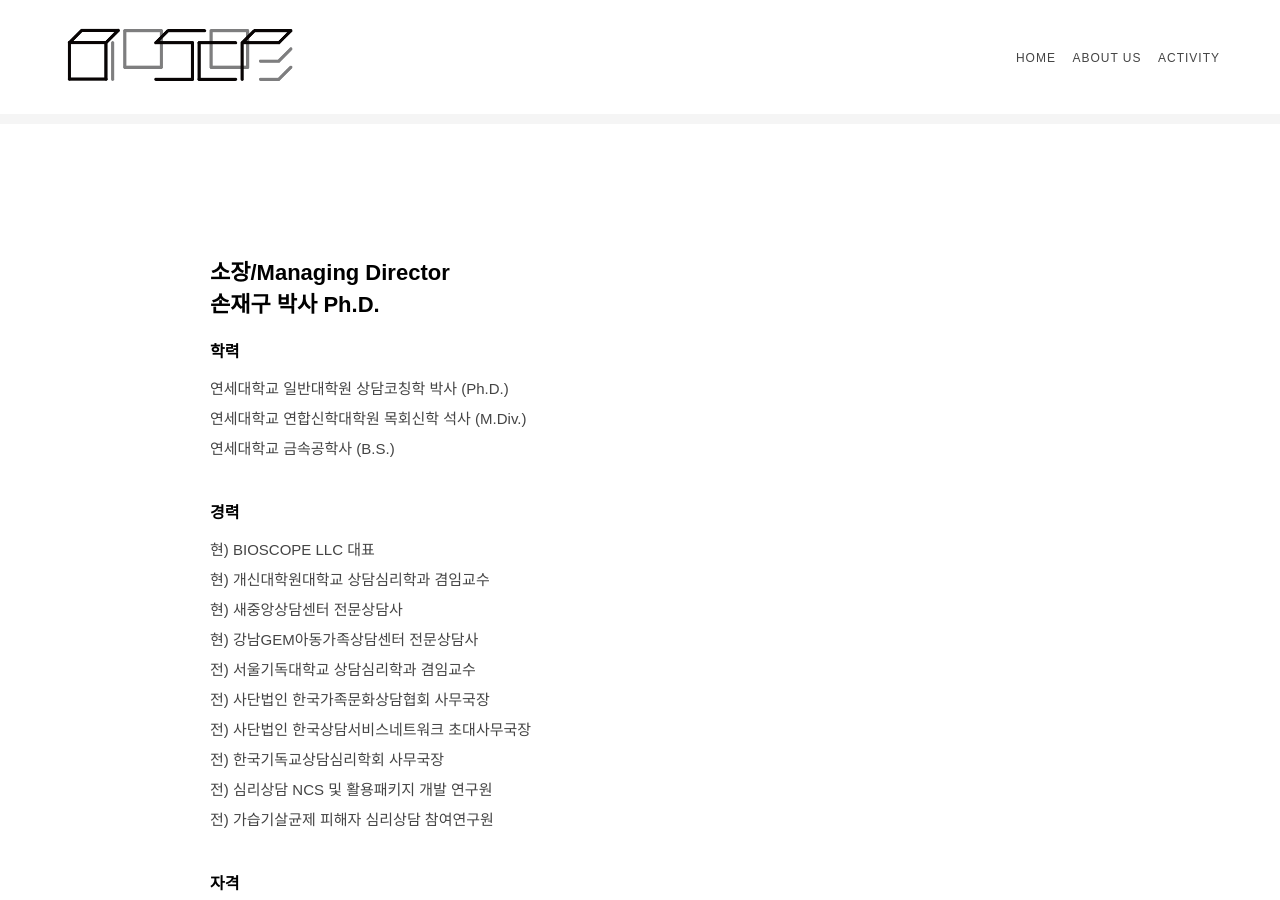
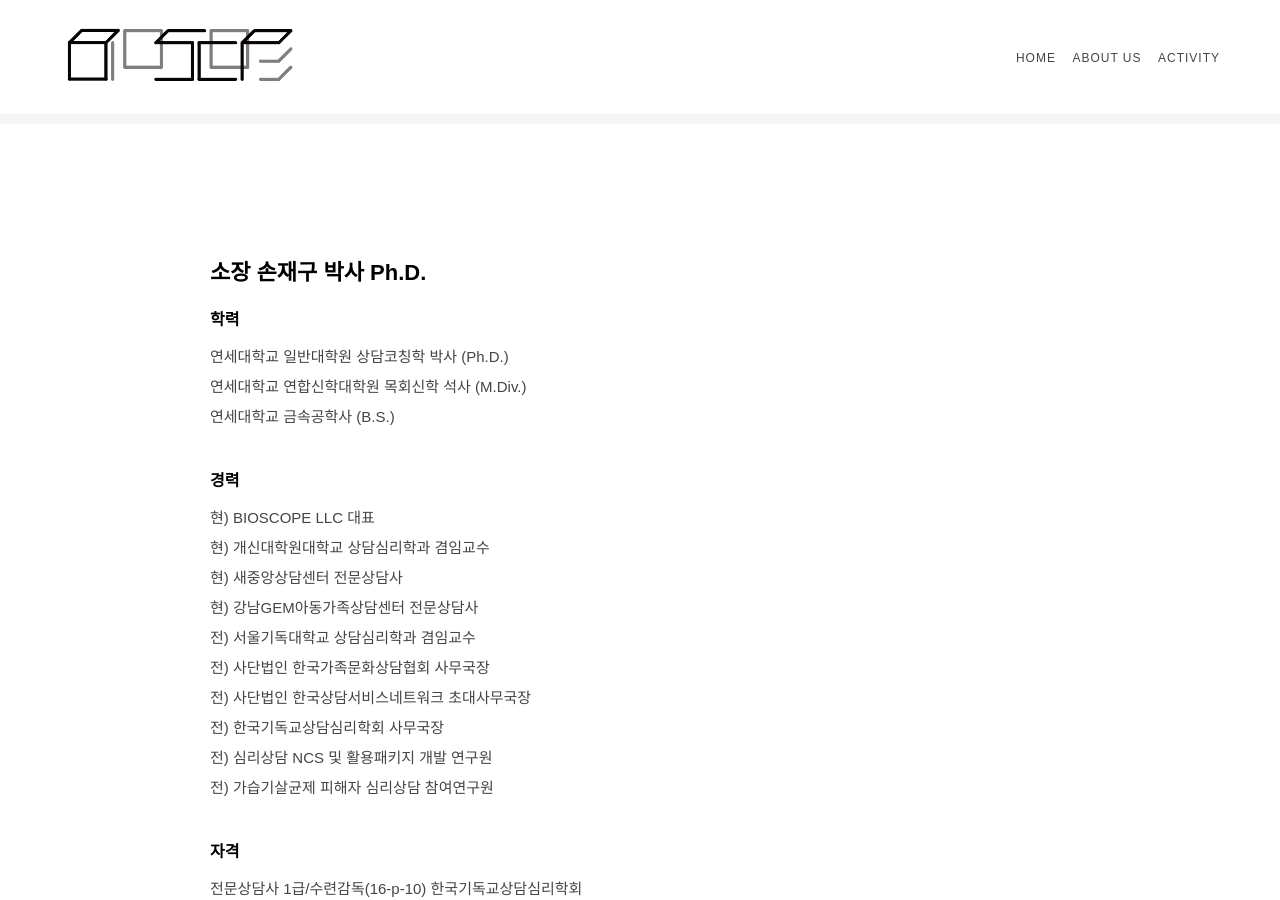
Before and after one commit to bioscope/bioscope, a Jekyll site: the page built from about.md, in a window 1280 px wide and 900 px high, scrolled down 565 px. Built offline with Jekyll 4.4.1, drawn with Linux system fonts in a browser that asks for light colours.

Commit message:
Update about.md

```diff
--- a/about.md
+++ b/about.md
@@ -27,8 +27,7 @@ Bioscope는 그리스어로 삶, 생명을 뜻하는 <i>bios</i>와 범위, 영
 <div class="profile">
 
 <h3>
-  소장/Managing Director<br>
-  손재구 박사 Ph.D.
+  소장 손재구 박사 Ph.D.
 </h3>
 
 <div class="profile-item">
```
